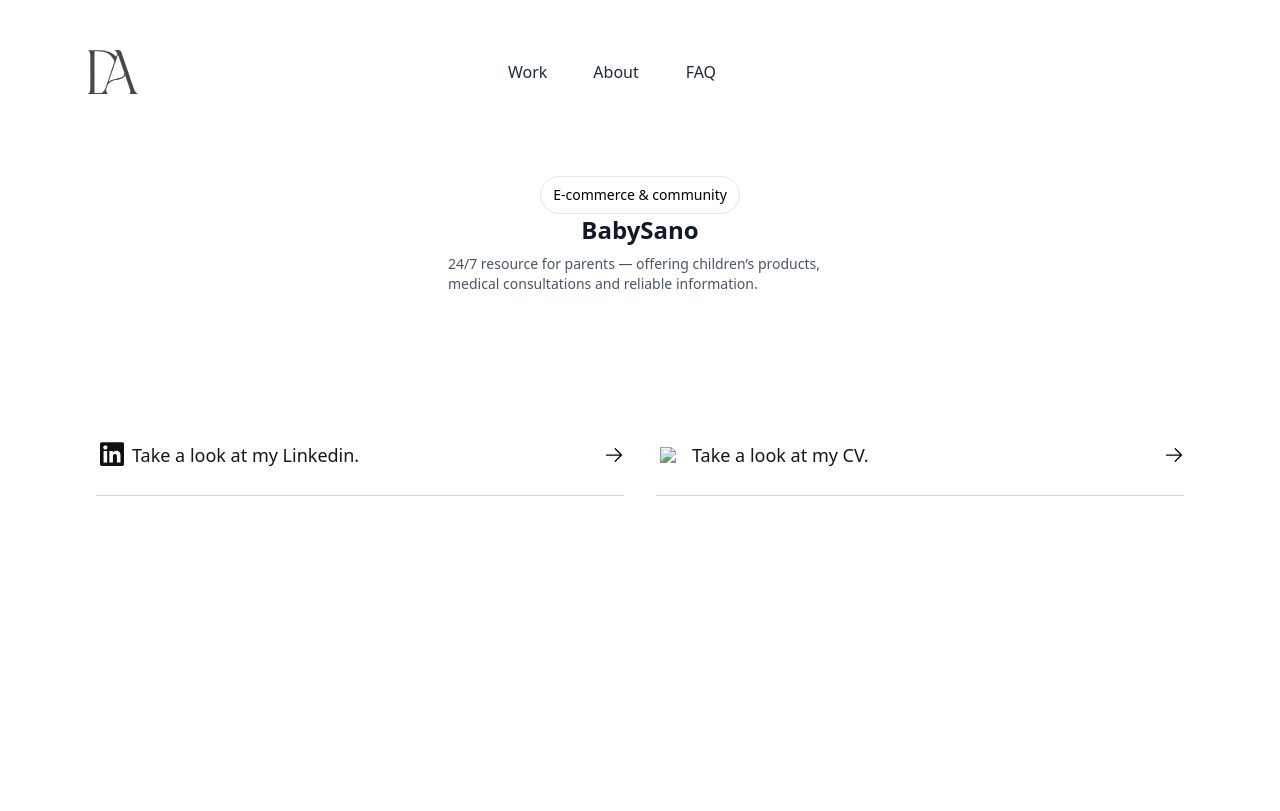
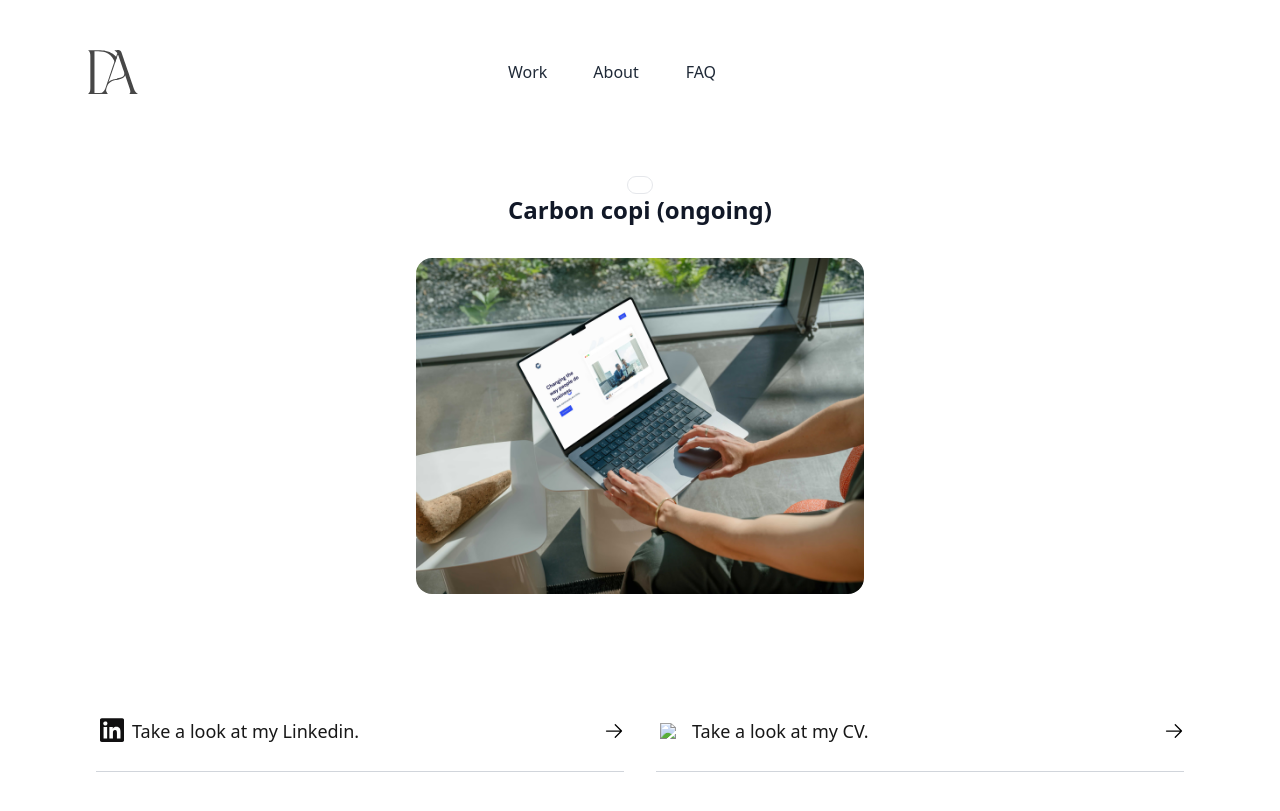
Before and after one commit to christianpaez/day-portfolio, a Jekyll site: the page built from _projects/carbon_copi.md, in a window 1280 px wide. Shown: the top 811 px of the page. Built offline with Jekyll 4.4.1, drawn with Linux system fonts in a browser that asks for light colours; some web fonts are replaced.

Commit message:
Using page data in project layout: the pain is real...

```diff
--- a/_includes/projects.html
+++ b/_includes/projects.html
@@ -28,7 +28,8 @@
 									tag
 									}}</span>
 							</div>
-              {% endfor %} </div>
+              {% endfor %}
+						</div>
 					</div>
 					<img class="hidden lg:block object-cover max-w-md rounded-2xl" src={{
 						project.image-url }} />
--- a/_layouts/project.html
+++ b/_layouts/project.html
@@ -4,18 +4,18 @@
 <div class="max-w-md mx-auto p-8 rounded-xl flex justify-center flex-col items-center">
   <div class="flex justify-center py-2 px-3 w-fit border border-gray-200 rounded-full">
     <span class="text-sm font-normal rounded-full">
-      E-commerce & community
+      {{ page.industry }}
     </span>
   </div>
 
   <!-- Title -->
-  <h2 class="text-2xl font-semibold text-gray-900 mb-2">BabySano</h2>
+  <h2 class="text-2xl font-semibold text-gray-900 mb-2">{{page.title}}</h2>
 
   <!-- Description -->
   <p class="text-sm text-gray-600 mb-6">
-    24/7 resource for parents — offering children’s products, medical consultations and reliable information.
+    {{ page.overview }}
   </p>
 
+  <img class="object-cover max-w-md rounded-2xl" src={{ page.image-url }} />
 
-  <!-- Footer Info -->
 </div>
```
Also changed, not shown: _projects/babysano.md (+3 -0 lines), project.html (deleted, +0 -12 lines).
